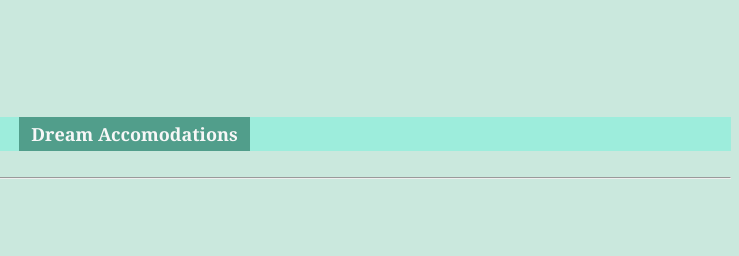
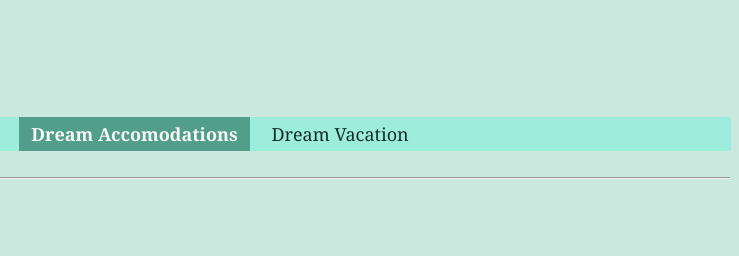
Before and after one commit to eenilioxx/csc271_projects, a plain HTML site: page product_site/Dreamaccomodations.html in a window 1280 px wide. Shown: the part 96-352 px from the top of the page, 541-1280 px from the left. Drawn offline with Linux system fonts and the light colour scheme.

Commit message:
update to assignment

```diff
--- a/product_site/Dreamaccomodations.html
+++ b/product_site/Dreamaccomodations.html
@@ -22,6 +22,7 @@
         <a href="Dreamdate.html"><strong>Dream Date</strong></a>
         <a href="Dreamconditions.html"><strong>Dream Weather Conditions</strong></a>
         <a href="Dreamaccomodations.html"  class = "active"><strong>Dream Accomodations</strong></a>
+        <a href="FinalDecisions.html">Dream Vacation</a>
         </div>
         </div>
 
```
Also changed, not shown: product_site/Dreamconditions.html (+1 -0 lines), product_site/Dreamdate.html (+1 -0 lines), product_site/MainHub.html (+1 -0 lines).
